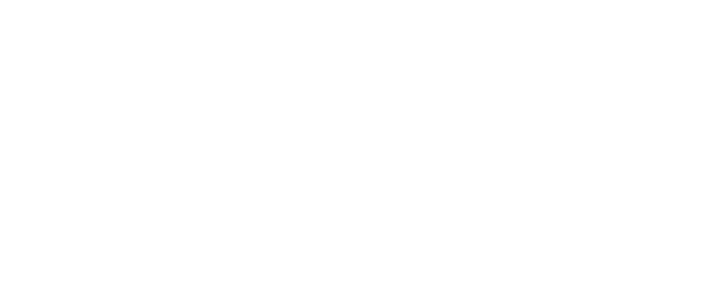
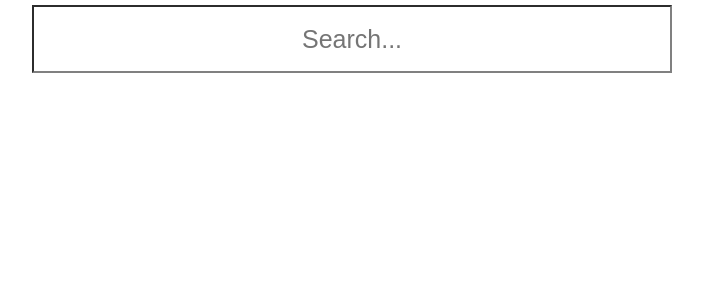
Before and after one commit to rlopezdev1/image-search-gallery, a React (Create React App) app in the folder image-search-gallery/: page / in a window 1280 px wide. Shown: the top 300 px of the page, without its empty margins (293-996 px from the left). Built offline with nearby package versions, Linux system fonts and the light colour scheme.

Commit message:
Added css, images and search components

```diff
--- a/image-search-gallery/src/App.css
+++ b/image-search-gallery/src/App.css
@@ -1,38 +1,22 @@
-.App {
-  text-align: center;
+* {
+  margin: 0;
+  padding: 0;
+  box-sizing: border-box;
 }
 
-.App-logo {
-  height: 40vmin;
-  pointer-events: none;
+.searchBar {
+  margin: 0 auto;
+  width: 50%;
+  height: 80px;
 }
 
-@media (prefers-reduced-motion: no-preference) {
-  .App-logo {
-    animation: App-logo-spin infinite 20s linear;
-  }
+input {
+  margin: 5px;
+  width: 100%;
+  height: 40px;
+  font-size: 25px;
+  padding: 5%;
+  text-align: center;
+  border-color:gray;
+
 }
-
-.App-header {
-  background-color: #282c34;
-  min-height: 100vh;
-  display: flex;
-  flex-direction: column;
-  align-items: center;
-  justify-content: center;
-  font-size: calc(10px + 2vmin);
-  color: white;
-}
-
-.App-link {
-  color: #61dafb;
-}
-
-@keyframes App-logo-spin {
-  from {
-    transform: rotate(0deg);
-  }
-  to {
-    transform: rotate(360deg);
-  }
-}
--- a/image-search-gallery/src/App.js
+++ b/image-search-gallery/src/App.js
@@ -1,10 +1,11 @@
 import './App.css';
+import Search from  "./components/Search"
 
 function App() {
   return (
-    <div className="App">
 
-    </div>
+    <Search />
+
   );
 }
 
--- /dev/null
+++ b/image-search-gallery/src/components/Search.jsx
@@ -0,0 +1,15 @@
+import React from "react";
+
+
+const testImages = {"test1": 1, "test2": 2, "test3": 3}
+
+const Search = () => {
+    return (
+        <div className="searchBar">
+            <input type="text" maxLength={25} placeholder="Search..."></input>
+        </div>
+    )
+};
+
+
+export default Search;
```
Also changed, not shown: image-search-gallery/src/components/Images.jsx (added, +16 -0 lines).
